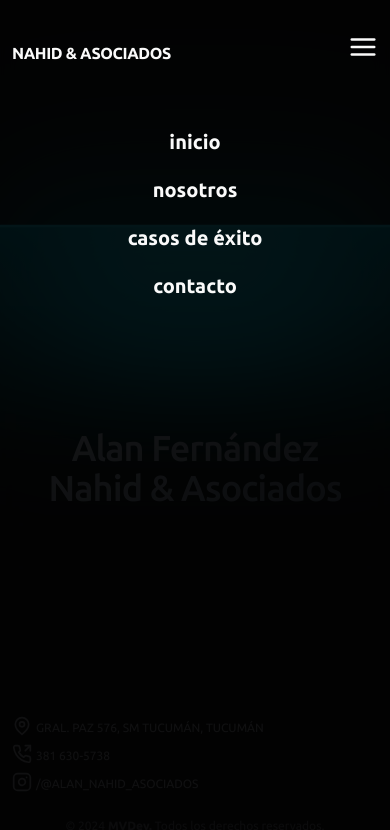
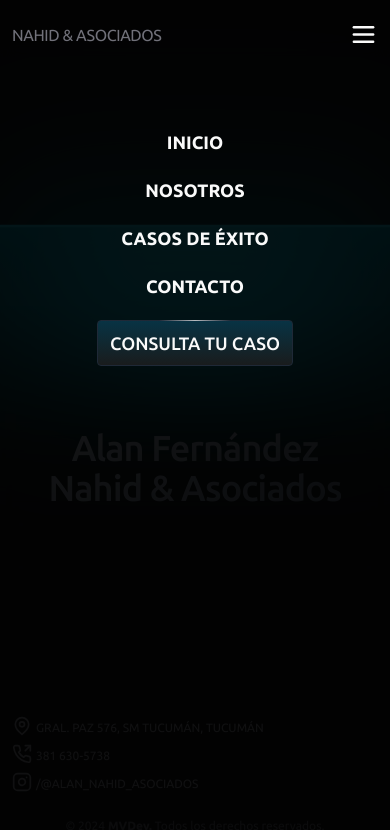
Before and after one commit to VenticinqueMauro/estudio-nahid, a Next.js app: page / in a window 390 px wide. Both pictures are taken after a click on the element 363 px from the left and 53 px from the top of the page. Shown: the top 830 px of the page. Built offline with nearby package versions, Linux system fonts and the light colour scheme.

Commit message:
cambio de estilso en boton de consulta y adaptacion a mobile

```diff
--- a/package.json
+++ b/package.json
@@ -22,7 +22,7 @@
     "next": "14.1.3",
     "react": "^18",
     "react-dom": "^18",
-    "sonner": "^1.4.3",
+    "sonner": "^1.4.41",
     "tailwind-merge": "^2.2.2",
     "tailwindcss-animate": "^1.0.7"
   },
--- a/src/app/api/case/[dni]/route.ts
+++ b/src/app/api/case/[dni]/route.ts
@@ -13,9 +13,9 @@ export async function GET(request: NextRequest, { params }: { params: { dni: str
         const caseData = await Case.findOne({ dni });
 
         if (!caseData) {
-            return NextResponse.json({ error: 'Caso no encontrado' }, { status: 404 });
+            return NextResponse.json({ error: 'DNI no encontrado' }, { status: 404 });
         } else {
-            return NextResponse.json(caseData, { status: 200 });
+            return NextResponse.json({ message: 'Caso encontrado con éxito', case: caseData }, { status: 200 });
         }
     } catch (error) {
         if (error instanceof Error) {
--- a/src/app/layout.tsx
+++ b/src/app/layout.tsx
@@ -4,8 +4,9 @@ import { Ubuntu } from "next/font/google";
 import "./globals.css";
 import Navbar from "@/components/navbar/Navbar";
 import Footer from "@/components/footer/Footer";
+import { Toaster } from "sonner";
 
-const noto = Ubuntu({ subsets: ["latin"], weight: ['300', '400', '500', '700'] });
+const ubuntu = Ubuntu({ subsets: ["latin"], weight: ['300', '400', '500', '700'] });
 
 export const metadata: Metadata = {
   title: "Nahid & Asociados",
@@ -19,10 +20,11 @@ export default function RootLayout({
 }>) {
   return (
     <html lang="en">
-      <body className={noto.className}>
+      <body className={ubuntu.className}>
         <Navbar />
         {children}
         <Footer />
+        <Toaster />
       </body>
     </html>
   );
--- a/src/components/consulta-caso/ConsultCase.tsx
+++ b/src/components/consulta-caso/ConsultCase.tsx
@@ -13,16 +13,24 @@ export default function ConsultCase() {
 
     return (
         <Dialog>
-            <DialogTrigger>CONSULTA TU CASO</DialogTrigger>
-            <DialogContent className="bg-zinc-100 text-zinc-950 ">
-                <DialogHeader>
-                    <DialogTitle className="text-lg text-cyan-800">Consulta el estado de tu caso en tiempo real</DialogTitle>
+            <DialogTrigger>
+                <div className='relative '>
+                    <div className='absolute top-0 flex w-full justify-center'>
+                        <div className='left-0 h-[1px] animate-border-width rounded-full bg-gradient-to-r from-[rgba(17,17,17,0)] via-white to-[rgba(17,17,17,0)] transition-all duration-1000' />
+                    </div>
+                    <div className='flex h-full items-center justify-center rounded border border-gray-800 bg-gradient-to-b from-cyan-950 to-[#191C1D] px-3 py-2 font-medium'>
+                        CONSULTA TU CASO
+                    </div>
+                </div>
+            </DialogTrigger>
+            <DialogContent className="bg-zinc-100 text-zinc-950">
+                <DialogHeader className="pt-5">
+                    <DialogTitle className="text-start text-base lg:text-lg text-cyan-800">Consulta el estado de tu caso en tiempo real</DialogTitle>
                     <div className="text-sm">
                         <FormCase />
                     </div>
                 </DialogHeader>
             </DialogContent>
-        </Dialog>
-
+        </Dialog >
     )
 }
--- a/src/components/consulta-caso/FormCase.tsx
+++ b/src/components/consulta-caso/FormCase.tsx
@@ -6,42 +6,50 @@ import Link from "next/link";
 import { CaseType } from "@/types/case.type";
 import { motion, AnimatePresence } from "framer-motion";
 import { Scale } from "lucide-react";
+import { toast } from "sonner";
 
 export default function FormCase() {
     const [dni, setDni] = useState('');
     const [dataCase, setDataCase] = useState<CaseType | null>(null);
     const [showCaseData, setShowCaseData] = useState(false);
+    const [error, setError] = useState<string | null>(null);
 
     const handleSubmit = async (e: FormEvent<HTMLFormElement>) => {
         e.preventDefault();
 
+        if (dni.length !== 8) {
+            setError('El DNI debe tener 8 dígitos numéricos');
+            return;
+        }
+
         try {
             const response = await fetch(`${process.env.NEXT_PUBLIC_URL}/api/case/${dni}`);
 
-            if (response.ok) {
-                const data = await response.json();
-                setDataCase(data);
-            } else {
-                console.error('Error al realizar la consulta');
+            if (!response.ok) {
+                throw new Error('No se pudo obtener la información del caso');
             }
+
+            const data = await response.json();
+            setDataCase(data.case);
+            setShowCaseData(true);
+            toast.success('¡Información del caso obtenida exitosamente!');
         } catch (error) {
-            console.error('Error de red:', error);
+            console.error('Error al realizar la consulta:', error);
+            toast.error('Error al obtener la información del caso');
         }
     }
 
     const handleChange = (e: React.ChangeEvent<HTMLInputElement>) => {
         setDni(e.target.value);
+        setError(null);
     }
 
     useEffect(() => {
-        if (dataCase) {
-            setTimeout(() => setShowCaseData(true), 400);
-        }
     }, [dataCase]);
 
     return (
         <>
-            <span className="">Ingresa tu <b>número de DNI</b> para conocer en qué etapa se encuentra tu proceso legal en solo unos segundos.</span>
+            <p className="text-start text-xs lg:text-sm">Ingresa tu <b>número de DNI</b> para conocer en qué etapa se encuentra tu proceso legal en solo unos segundos.</p>
             <form onSubmit={handleSubmit} className="flex gap-2 mt-4 mb-2">
                 <Input
                     name='dni'
@@ -49,15 +57,18 @@ export default function FormCase() {
                     className="w-fit placeholder:text-zinc-400 rounded border-zinc-500"
                     value={dni}
                     onChange={handleChange}
+                    pattern="[0-9]+"
                 />
                 <button
-                    className="w-full px-3 py-2 bg-cyan-800 hover:bg-cyan-700 text-white rounded z-10"
+                    className="w-full px-3 py-2 bg-cyan-800 hover:bg-cyan-700 text-white rounded z-10 disabled:opacity-80 disabled:cursor-not-allowed"
                     type='submit'
+                    disabled={dni.length !== 8}
                 >
                     Consultar
                 </button>
             </form>
-            <Link href='#' className="text-xs text-cyan-700 hover:text-cyan-800">¿Cuáles son los posibles estados de mi caso?</Link>
+            {error && <p className="text-red-500">{error}</p>}
+            <Link href='#' className="text-xs ms-auto block text-start text-cyan-700 hover:text-cyan-800">¿Cuáles son los posibles estados de mi caso?</Link>
             <AnimatePresence>
                 {showCaseData && (
                     <motion.div
@@ -65,13 +76,14 @@ export default function FormCase() {
                         animate={{ opacity: 1, y: 0 }}
                         exit={{ opacity: 0, y: -10 }}
                         transition={{ duration: 0.5 }}
-                        className="space-y-3 shadow-md mt-5 py-3  px-3 rounded bg-white max-h-[400px] overflow-x-auto"
+                        className="space-y-3 shadow-md mt-5 py-3 text-start  px-3 rounded bg-white max-h-[300px] lg:max-h-[400px] overflow-x-auto"
+                        style={{ overflowY: 'auto', scrollbarWidth: 'thin' }}
                     >
-                        <h3 className="text-base text-center text-zinc-500">
+                        <h3 className="text-sm lg:text-base text-center text-zinc-500">
                             <Scale />
                             Estado Actual del Caso
                         </h3>
-                        <p className="font-bold text-lg text-cyan-800">{dataCase?.stageMessage?.title}</p>
+                        <p className="font-bold text-base lg:text-lg text-cyan-800">{dataCase?.stageMessage?.title}</p>
                         <div>
                             <p><span className="text-cyan-800">Etapa:</span> <b>{dataCase?.stage}</b>/14</p>
                             <p><span className="text-cyan-800">Descripcion:</span> {dataCase?.stageMessage?.message}</p>
--- a/src/components/navbar/Navbar.tsx
+++ b/src/components/navbar/Navbar.tsx
@@ -4,6 +4,7 @@ import { motion, Variants } from "framer-motion";
 import Link from "next/link";
 import { useState } from "react";
 import ConsultaCaso from "../consulta-caso/ConsultCase";
+import { Menu } from "lucide-react";
 
 const menuVariants: Variants = {
     hidden: {
@@ -43,9 +44,9 @@ export default function Navbar() {
             initial={{ opacity: 0, y: -20 }}
             animate={{ opacity: 1, y: 0 }}
             transition={{ delay: 1, duration: 0.5 }}
-            className="absolute top-0 z-10 max-w-7xl mx-auto  flex items-center w-full justify-between px-3 pt-8 pb-5 backdrop-blur md:border-b md:border-b-[#0B6C71]/50"
+            className="absolute top-0 z-10 max-w-7xl mx-auto  flex items-center w-full justify-between px-3 pt-5 lg:pt-8 pb-2 lg:pb-5 backdrop-blur md:border-b md:border-b-cyan-800/50"
         >
-            <Link href='/' className="font-bold  lg:text-xl tracking-tight uppercase z-50">
+            <Link href='/' className="lg:text-lg text-zinc-500 tracking-tight uppercase z-50">
                 Nahid & Asociados
             </Link>
             {/* DESKTOP  */}
@@ -60,25 +61,10 @@ export default function Navbar() {
 
             {/* MOBILE  */}
             <div onClick={() => setIsOpen(!isOpen)} className="z-50 md:hidden">
-                <svg
-                    xmlns="http://www.w3.org/2000/svg"
-                    width="30"
-                    height="30"
-                    viewBox="0 0 24 24"
-                    fill="none"
-                    stroke="currentColor"
-                    strokeWidth="2"
-                    strokeLinecap="round"
-                    strokeLinejoin="round"
-                    className="lucide lucide-align-justify mb-3"
-                >
-                    <line x1="3" x2="21" y1="6" y2="6" />
-                    <line x1="3" x2="21" y1="12" y2="12" />
-                    <line x1="3" x2="21" y1="18" y2="18" />
-                </svg>
+                <Menu size={29}/>
             </div>
             <motion.ul
-                className="w-full md:hidden h-screen z-40 absolute top-0 left-0 backdrop-blur-md bg-black/90 pt-32  gap-5 font-bold text-xl flex-col flex items-center"
+                className="w-full md:hidden h-screen z-40 absolute top-0 left-0 backdrop-blur-md bg-black/90 pt-32  gap-5 font-bold text-lg flex-col flex items-center uppercase"
                 variants={menuVariants}
                 initial="hidden"
                 animate={isOpen ? "visible" : "hidden"}
@@ -87,13 +73,16 @@ export default function Navbar() {
                     menuItems.map((item) => (
                         <motion.li
                             key={item}
-                            className="cursor-pointer hover:text-white duration-200"
+                            className="cursor-pointer hover:text-white duration-200 "
                             variants={menuItemVariants}
                         >
                             {item}
                         </motion.li>
                     ))
                 }
+                <motion.li onClick={() => setIsOpen(false)} variants={menuItemVariants}>
+                    <ConsultaCaso />
+                </motion.li>
             </motion.ul>
         </motion.nav>
     )
--- a/tailwind.config.ts
+++ b/tailwind.config.ts
@@ -7,7 +7,7 @@ const config = {
     './components/**/*.{ts,tsx}',
     './app/**/*.{ts,tsx}',
     './src/**/*.{ts,tsx}',
-	],
+  ],
   prefix: "",
   theme: {
     container: {
@@ -67,10 +67,15 @@ const config = {
           from: { height: "var(--radix-accordion-content-height)" },
           to: { height: "0" },
         },
+        "border-width": {
+          from: { width: "10px", opacity: "0" },
+          to: { width: "100px", opacity: "1" },
+        },
       },
       animation: {
         "accordion-down": "accordion-down 0.2s ease-out",
         "accordion-up": "accordion-up 0.2s ease-out",
+        "border-width": "border-width 3s infinite alternate",
       },
     },
   },
```
Also changed, not shown: 1 other file (tests, documents, lock files or other folders).
